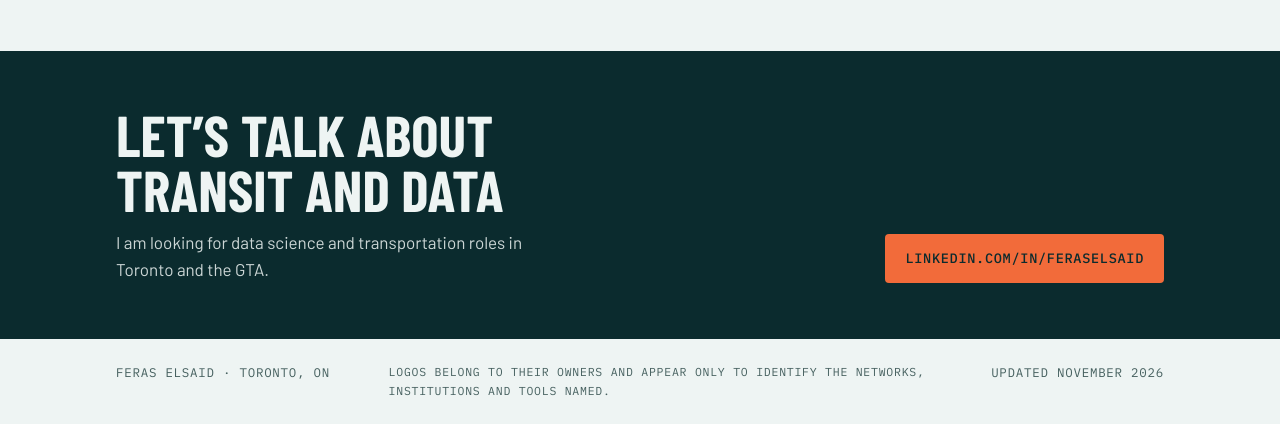
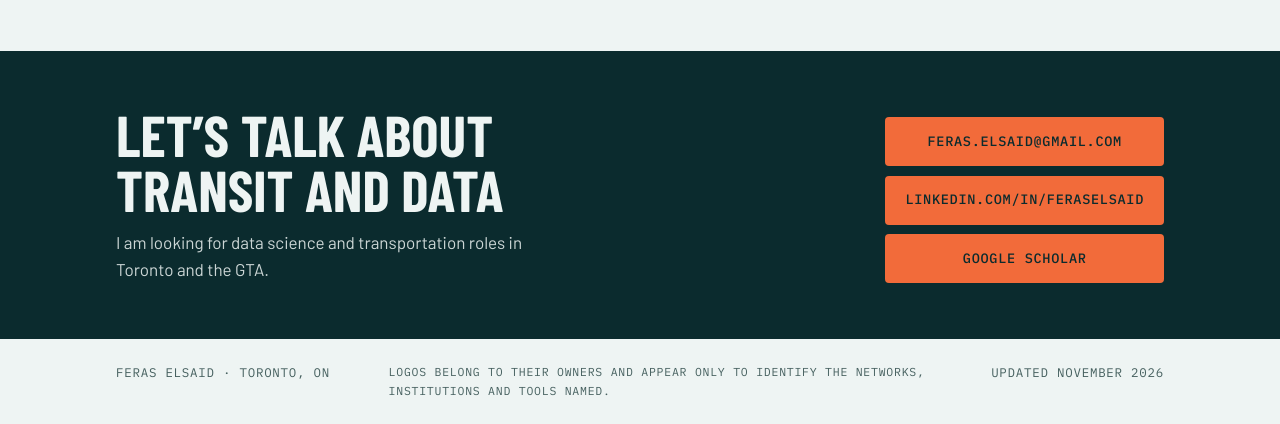
Before and after one commit to felsaid/felsaid.github.io, a plain HTML site: page index.html in a window 1280 px wide. Shown: the part 5644-6068 px from the top of the page. Drawn offline with nearby package versions, Linux system fonts and the light colour scheme.

Commit message:
Add email and Google Scholar to contact section
Co-Authored-By: Claude Sonnet 5.5 <noreply@anthropic.com>

```diff
--- a/index.html
+++ b/index.html
@@ -251,6 +251,8 @@
   .contact p { margin-top: .75rem; max-width: 28rem; opacity: .85; }
   .contact a.btn { display: inline-block; background: var(--res); color: #0B2B2E; font-family: var(--font-mono); font-size: .85rem; letter-spacing: .05em; text-transform: uppercase; text-decoration: none; padding: .85rem 1.25rem; border-radius: 4px; font-weight: 500; overflow-wrap: anywhere; }
   .contact a.btn:hover { filter: brightness(1.08); }
+  .contact .btns { display: flex; flex-direction: column; gap: .6rem; align-items: stretch; }
+  .contact .btns a.btn { text-align: center; }
   .contact a:focus-visible { outline-color: var(--sign-fg); }
   footer { padding-block: 1.5rem; }
   footer .wrap { display: flex; flex-wrap: wrap; justify-content: space-between; gap: .5rem; }
@@ -546,7 +548,11 @@
       <h2>Let’s talk about<br>transit and data</h2>
       <p>I am looking for data science and transportation roles in Toronto and the GTA.</p>
     </div>
-    <a class="btn" href="https://www.linkedin.com/in/feraselsaid">linkedin.com/in/feraselsaid</a>
+    <div class="btns">
+      <a class="btn" href="mailto:feras.elsaid@gmail.com">feras.elsaid@gmail.com</a>
+      <a class="btn" href="https://www.linkedin.com/in/feraselsaid">linkedin.com/in/feraselsaid</a>
+      <a class="btn" href="https://scholar.google.ca/citations?hl=en&amp;user=P7vgZ-oAAAAJ&amp;view_op=list_works&amp;sortby=pubdate">Google Scholar</a>
+    </div>
   </div>
 </section>
 
```
